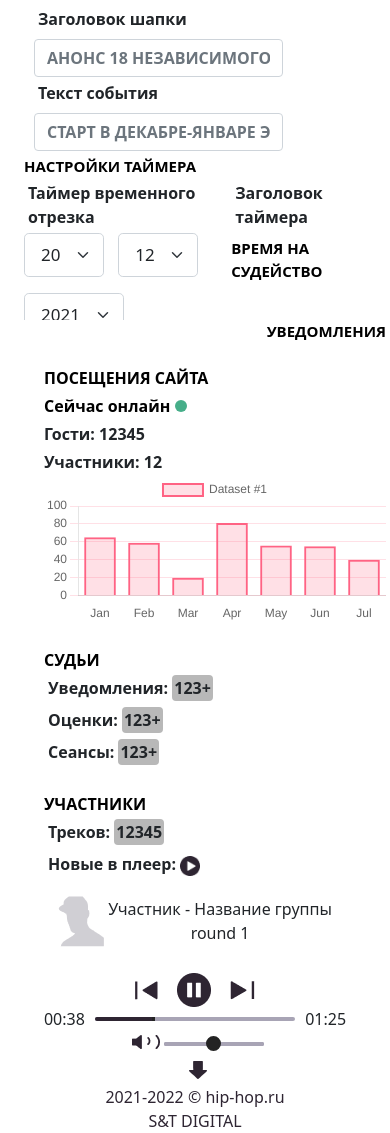
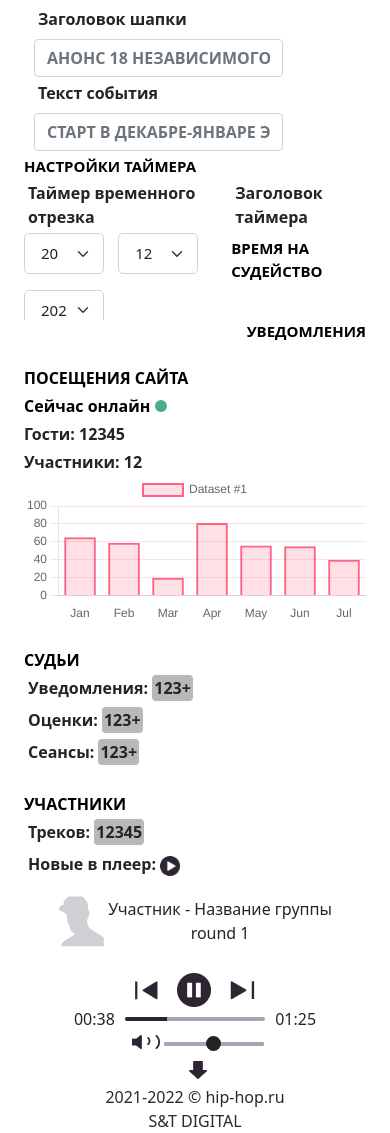
Before and after one commit to MarxAndEngels/MarxAndEngels.github.io, a plain HTML site: page dr/qwerty/index.html in a window 390 px wide. Shown: the part 700-1833 px from the top of the page. Drawn offline with nearby package versions, Linux system fonts and the light colour scheme.

Commit message:
fdsf
dsfsdf

```diff
--- a/dr/qwerty/index.html
+++ b/dr/qwerty/index.html
@@ -103,15 +103,15 @@
             <div style='width:100%;max-width: 300px;'>
                 <!-- data -->
         <div class='tittle-cont-low p-1'>Таймер временного отрезка</div>
-        <select style='width:100%; max-width:80px; font-size:17px; display: inline-block; margin-right: 10px;' class="form-select form-select-lg mb-3 sel-ap" aria-label=".form-select-lg example">
+        <select class="form-select form-select-lg mb-3 sel-ap" aria-label=".form-select-lg example">
             <option selected>20</option>
             <option>21</option>
           </select>
-        <select style='width:100%; max-width:80px; font-size:17px;display: inline-block; margin-right: 10px;' class="form-select form-select-lg mb-3 sel-ap" aria-label=".form-select-lg example">
+        <select class="form-select form-select-lg mb-3 sel-ap" aria-label=".form-select-lg example">
             <option selected>12</option>
             <option>11</option>
           </select>
-        <select style='width:100%; max-width:100px; font-size:17px;display: inline-block; margin-right: 10px;' class="form-select form-select-lg mb-3 sel-ap" aria-label=".form-select-lg example">
+        <select class="form-select form-select-lg mb-3 sel-ap" aria-label=".form-select-lg example">
             <option selected>2021</option>
             <option>2020</option>
           </select>
@@ -129,7 +129,7 @@
       </div>
     </div>
 
-       <div style='margin-left: 20px;' class="col-lg">
+       <div class="col-lg lef-sid">
         <div class='d-flex justify-content-end'>
           <div class='tittle-cont'>УВЕДОМЛЕНИЯ</div>
         </div>
--- a/dr/qwerty/style.css
+++ b/dr/qwerty/style.css
@@ -142,6 +142,13 @@
 .panel img{
     cursor: pointer;
 }
+.sel-ap{
+    width:100%;
+    max-width:80px;
+    font-size:17px;
+    display: inline-block;
+     margin-right: 10px;
+}
 .box-wrap-cont{
     border: 1px solid #D0CFD4;
      border-radius: 10px;
@@ -179,6 +186,9 @@ progress::-moz-progress-bar {
             position: absolute;
             left:-40px;
              top:7px;
+        }
+        .lef-sid{
+            margin-left: 20px;
         }
         .volume{
             width: 24px;
@@ -342,7 +352,9 @@ progress::-moz-progress-bar {
     .desc-side-vbar{
         padding-left: 30px;
     }
-
+    .lef-sid{
+        margin: 0;
+    }
 }
 
  @media ( max-width: 800px){
@@ -372,15 +384,21 @@ progress::-moz-progress-bar {
     .tittle-cont{
         font-size: 15px;
     }
-    .sel-ap option{
+    .sel-ap{
         font-size: 15px !important;
     }
 
 }
 
-@media ( max-width: 360px){
+@media ( max-width: 390px){
     .progress{
-        max-width: 160px;
+        max-width: 140px;
     }
 
 }
+@media ( max-width: 360px){
+    .progress{
+        max-width: 140px;
+    }
+
+}
```
Also changed, not shown: dr/qwerty/admin.index.html (+0 -2 lines).
